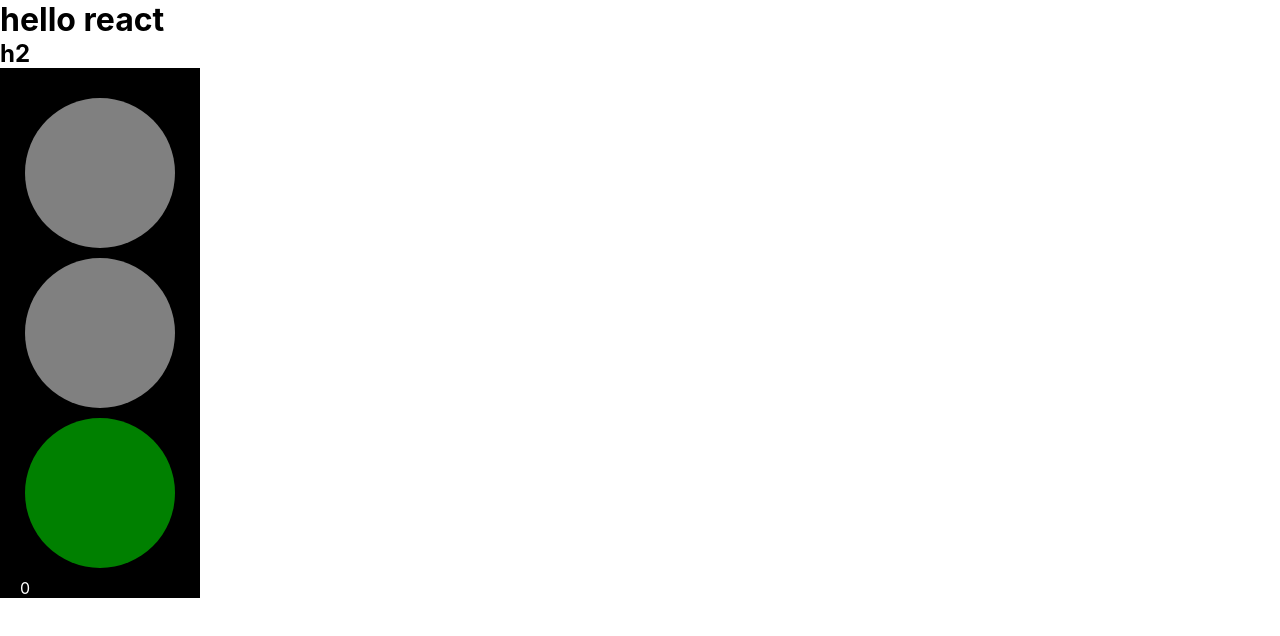
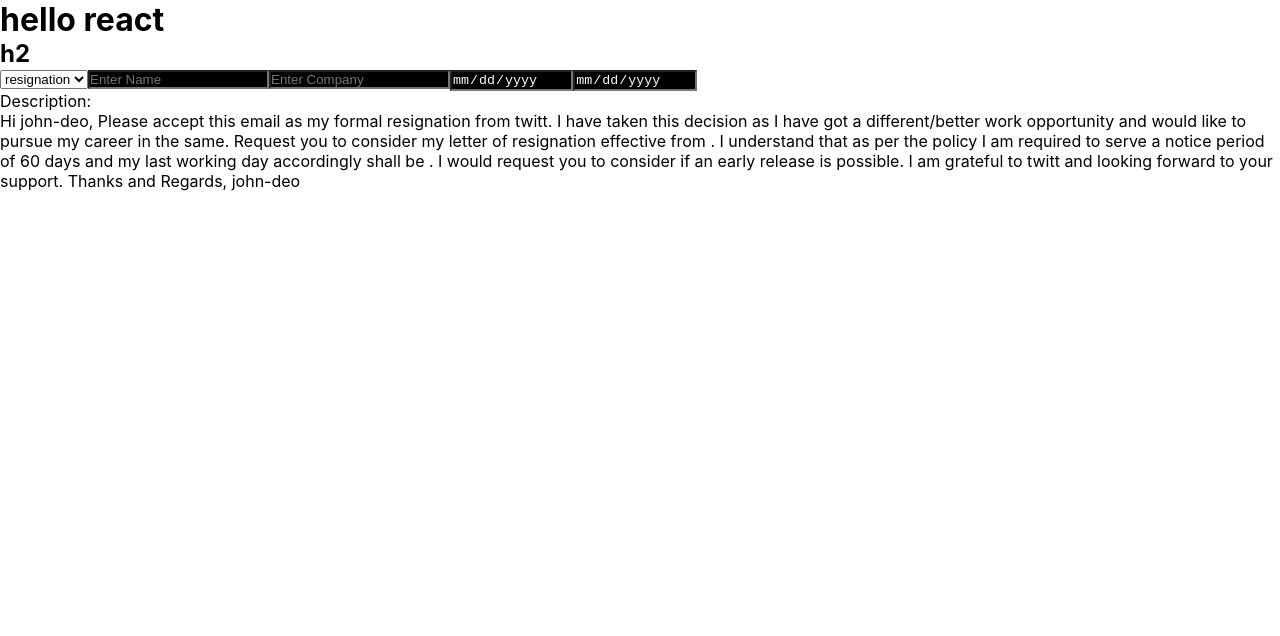
Before and after one commit to priyyadav/react-pratice, a React (Create React App) app: page / in a window 1280 px wide. Shown: the top 636 px of the page. Built offline with nearby package versions, Linux system fonts and the light colour scheme.

Commit message:
emai; templete

```diff
--- a/src/App.js
+++ b/src/App.js
@@ -5,6 +5,7 @@ import { List } from './practice/list';
 import { Calculator } from './practice/Calculator';
 import { Color } from './practice/color';
 import { Traffic } from './practice/traffic';
+import { Templates } from './practice/templates';
 function App() {
   return (
     <div>
@@ -14,7 +15,8 @@ function App() {
    {/* <List></List> */}
    {/* <Calculator></Calculator> */}
    {/* <Color></Color> */}
-   <Traffic></Traffic>
+   {/* <Traffic></Traffic> */}
+   <Templates></Templates>
     </div>
 
   );
--- /dev/null
+++ b/src/practice/templates.js
@@ -0,0 +1,82 @@
+import React, { useState } from 'react';
+
+export const Templates = () => {
+  const options = ['holiday', 'resignation', 'sickleave'];
+  const [select, setSelect] = useState('resignation');
+  const [name, setName] = useState('john-deo');
+  const [company, setCompany] = useState("twitt");
+  const [date, setDate] = useState('');
+  const [lastDate, setLastDate] = useState('');
+
+  const data = [
+    {
+      name: "holiday",
+      descriptionTemplate: (name, company, select, date, lastDate) => `Hi ${name},
+
+        Please accept this email as my formal request for ${select} from ${company}. I have taken this decision as
+        I have got a different/better work opportunity and would like to pursue my career in the same.
+
+        Request you to consider my letter of ${select} effective from ${date}. I understand that as per the policy
+        I am required to serve a notice period of 60 days and my last working day accordingly shall be ${lastDate}.
+
+        I would request you to consider if an early release is possible. I am grateful to ${company}
+        and looking forward to your support.
+
+
+        Thanks and Regards,
+        ${name}`,
+    },
+    {
+      name: "resignation",
+      descriptionTemplate: (name, company, select, date, lastDate) => `Hi ${name},
+
+        Please accept this email as my formal resignation from ${company}. I have taken this decision as
+        I have got a different/better work opportunity and would like to pursue my career in the same.
+
+        Request you to consider my letter of ${select} effective from ${date}. I understand that as per the policy
+        I am required to serve a notice period of 60 days and my last working day accordingly shall be ${lastDate}.
+
+        I would request you to consider if an early release is possible. I am grateful to ${company}
+        and looking forward to your support.
+
+
+        Thanks and Regards,
+        ${name}`,
+    },
+    {
+      name: "sickleave",
+      descriptionTemplate: (name, company, select, date, lastDate) => `Hi ${name},
+
+        Please accept this email as my formal request for ${select} from ${company}. I am unwell and unable to come to work.
+
+        Request you to consider my letter of ${select} effective from ${date}. I understand that... (modify for sick leave policy)
+
+        Thanks and Regards,
+        ${name}`,
+    }
+  ];
+
+  const selectHandler = (e) => {
+    setSelect(e.target.value);
+  };
+
+  return (
+    <div>
+      <select value={select} onChange={selectHandler}>
+        {options.map((item) => (
+          <option key={item} value={item}>{item}</option>
+        ))}
+      </select>
+      <input onInput={(e) => setName(e.target.value)} placeholder="Enter Name"></input>
+      <input onInput={(e) => setCompany(e.target.value)} placeholder="Enter Company"></input>
+      <input type='date' onChange={(e) => setDate(e.target.value)}></input>
+      <input type="date" onChange={(e) => setLastDate(e.target.value)}></input>
+      <div>
+        <p>Description:</p>
+        <p>
+          {data.find(item => item.name === select).descriptionTemplate(name, company, select, date, lastDate)}
+        </p>
+      </div>
+    </div>
+  );
+};
```
